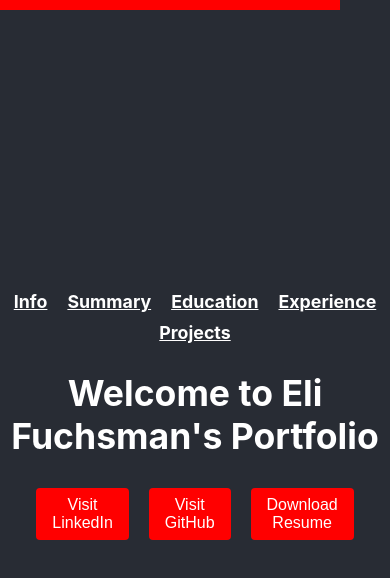
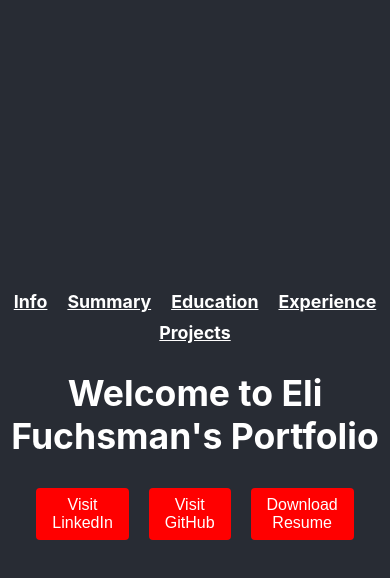
Before and after one commit to EliFuchsman/EliFuchsmanFE, a React (Create React App) app: page / in a window 390 px wide. Shown: the top 578 px of the page. Built offline with nearby package versions, Linux system fonts and the light colour scheme; no server answers.

Commit message:
Fix formatting for mobile

```diff
--- a/src/Components/Redline/Redline.css
+++ b/src/Components/Redline/Redline.css
@@ -8,6 +8,10 @@
   top: 0;
   left: 0;
   animation: expandAndHold 2s ease-in-out forwards;
+
+  @media (max-width: 768px) {
+    visibility: hidden;
+  }
 }
 
 .red-line:after {
@@ -18,9 +22,17 @@
   background-color: red;
   position: absolute;
   top: 0;
-  left: 80%;
+  left: 90%;
   animation: expandVertical 1s ease-in-out forwards;
   animation-delay: 2s;
+
+  @media (min-width: 789px) and (max-width: 1440px) {
+    left: 95%;
+  }
+
+  @media (max-width: 768px) {
+    visibility: hidden;
+  }
 }
 
 @keyframes expandAndHold {
```
